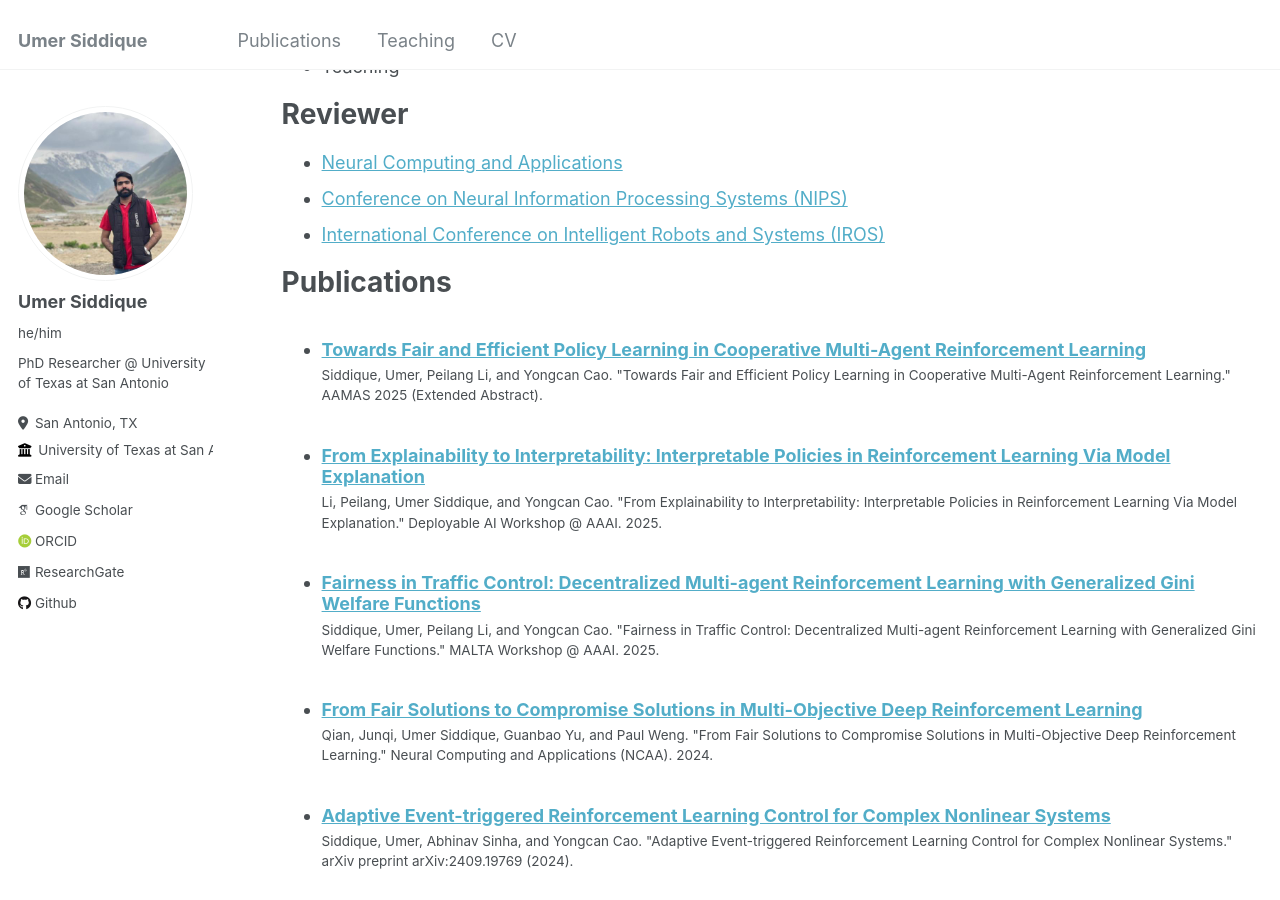
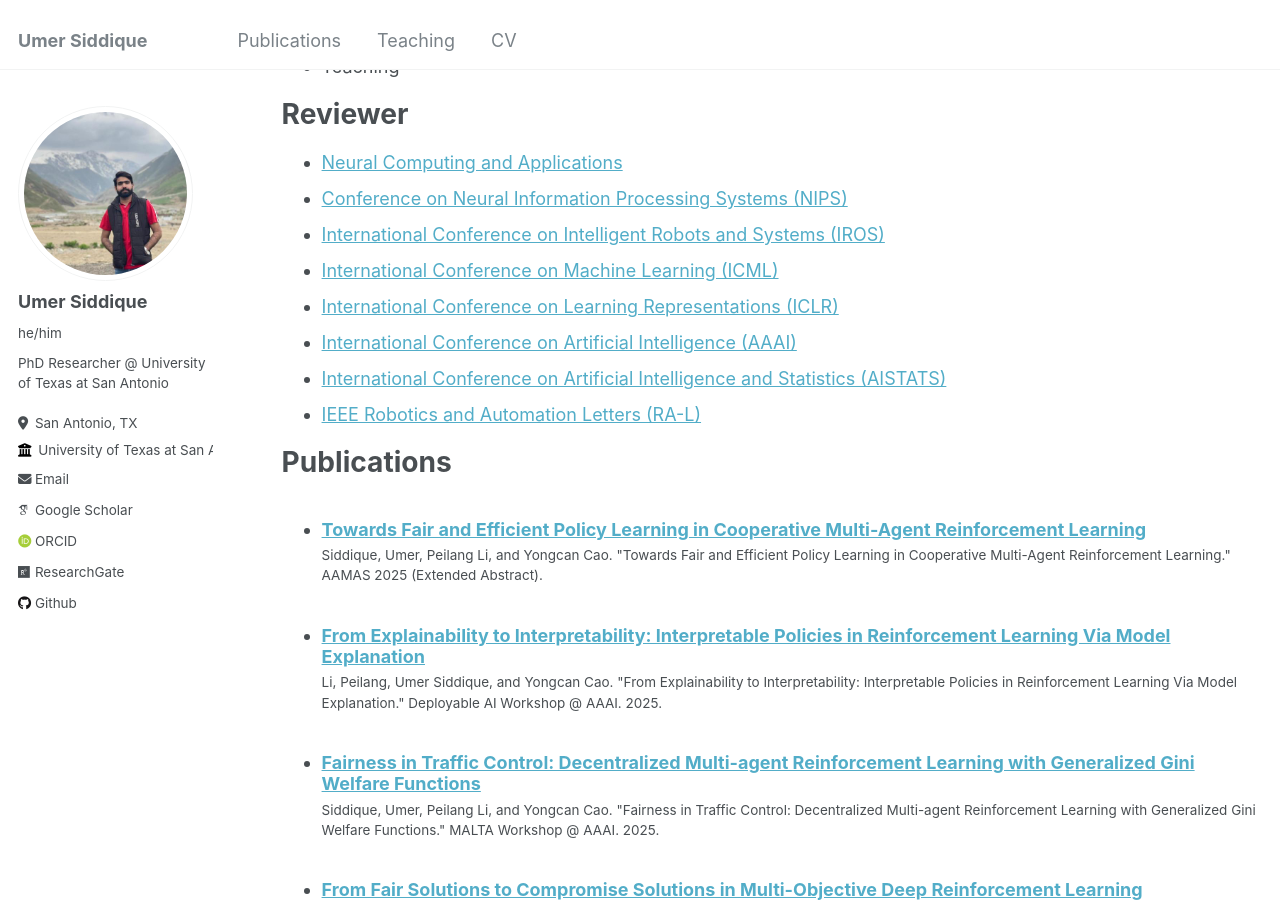
Before and after one commit to umersiddique94/umersiddique94.github.io, a Jekyll site: the page built from _pages/cv.md, in a window 1280 px wide and 900 px high, scrolled down 1016 px. Built offline with Jekyll 4.4.1, drawn with Linux system fonts in a browser that asks for light colours; some web fonts are replaced.

Commit message:
update cv

```diff
--- a/_pages/cv.md
+++ b/_pages/cv.md
@@ -47,6 +47,12 @@ Reviewer
 * [Neural Computing and Applications](https://link.springer.com/journal/521)
 * [Conference on Neural Information Processing Systems (NIPS)](https://neurips.cc/)
 * [International Conference on Intelligent Robots and Systems (IROS)](https://ieee-iros.org/)
+* [International Conference on Machine Learning (ICML)](https://icml.cc/)
+* [International Conference on Learning Representations (ICLR)](https://iclr.cc/)
+* [International Conference on Artificial Intelligence (AAAI)](https://aaai.org/Conferences/AAAI-22/)
+* [International Conference on Artificial Intelligence and Statistics (AISTATS)](https://aistats.org/aistats2025/)
+* [IEEE Robotics and Automation Letters (RA-L)](https://www.ieee-ras.org/publications/ra-l)
+
 
 
 Publications
```
